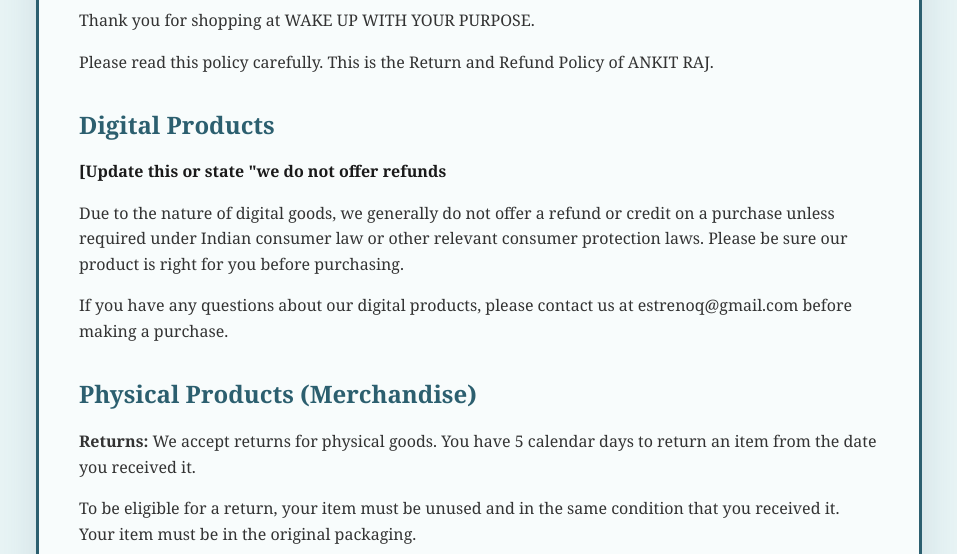
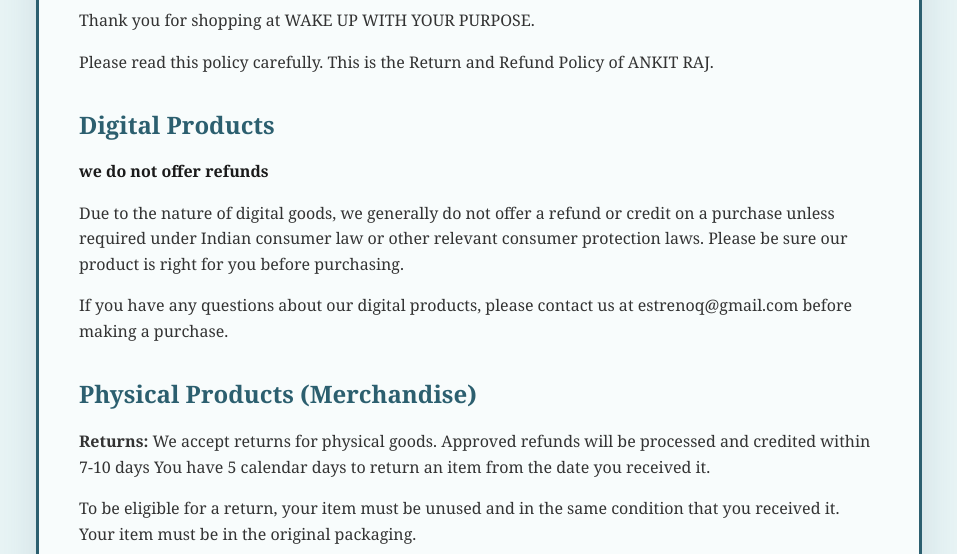
Before and after one commit to Ankitrajofficial/arofficial_website, a plain HTML site: page refund.html in a window 1280 px wide. Shown: the part 246-800 px from the top of the page, without its empty margins (161-1118 px from the left). Drawn offline with Linux system fonts and the light colour scheme.

Commit message:
Update refund.html

```diff
--- a/refund.html
+++ b/refund.html
@@ -95,7 +95,7 @@
                 Delete it if you only sell physical items.
             -->
             <h2>Digital Products</h2>
-             <strong>[Update this or state "we do not offer refunds</strong>
+             <strong>we do not offer refunds</strong>
             <p>Due to the nature of digital goods, we generally do not offer a refund or credit on a purchase unless required under Indian consumer law or other relevant consumer protection laws. Please be sure our product is right for you before purchasing.</p>
             <p>If you have any questions about our digital products, please contact us at estrenoq@gmail.com before making a purchase.</p>
 
@@ -105,7 +105,7 @@
                 Delete it if you only sell digital items.
             -->
             <h2>Physical Products (Merchandise)</h2>
-            <p><strong>Returns:</strong> We accept returns for physical goods. You have 5 calendar days to return an item from the date you received it.</p>
+            <p><strong>Returns:</strong> We accept returns for physical goods. Approved refunds will be processed and credited within 7-10 days  You have 5 calendar days to return an item from the date you received it.</p>
             <p>To be eligible for a return, your item must be unused and in the same condition that you received it. Your item must be in the original packaging.</p>
 
             <p><strong>Refunds:</strong> Once we receive your item, we will inspect it and notify you that we have received your returned item. We will immediately notify you on the status of your refund after inspecting the item.</p>
```
